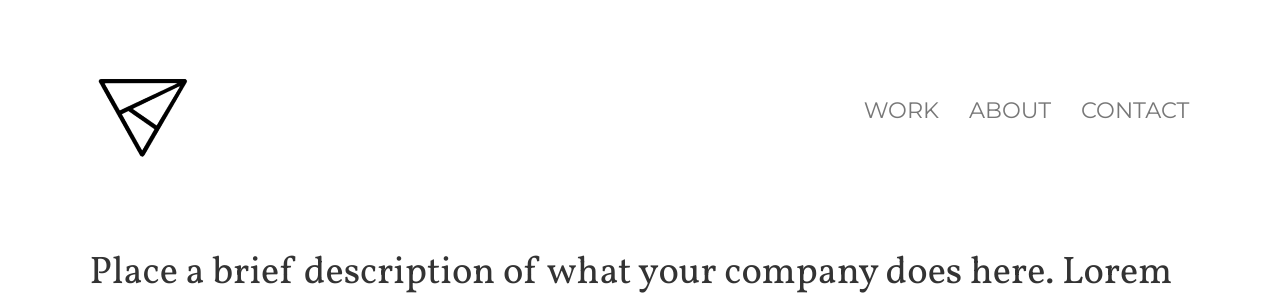
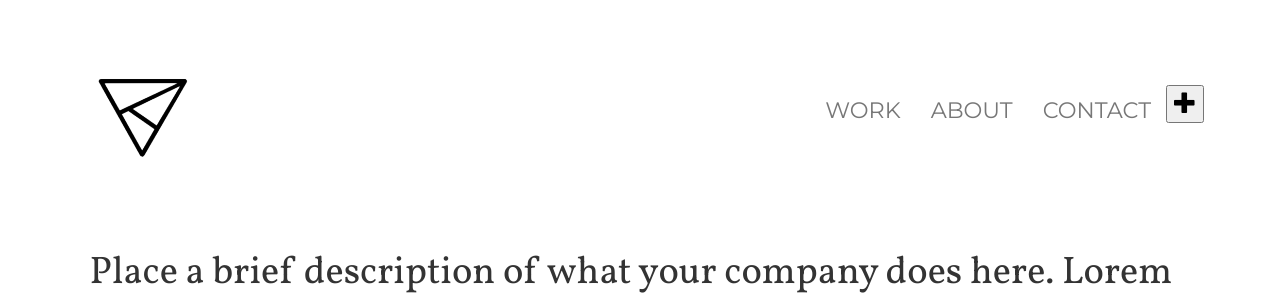
Before and after one commit to maxbert/reimagined-potato, a Flask app: template templates/template1/template1.html in a window 1280 px wide. Shown: the top 300 px of the page. Run offline with Flask 2, Linux system fonts and the light colour scheme; the template is opened without the code that fills it, so the values that code supplies are empty; some libraries are stand-ins or nearby versions.

Commit message:
add plus button to nav

```diff
--- a/templates/template1/template1.html
+++ b/templates/template1/template1.html
@@ -32,6 +32,7 @@
 	<li id="navitem1"><a href="./work/">WORK</a></li>
 	<li id="navitem2"><a href="./about/">ABOUT</a></li>
 	<li id="navitem3"><a href="./contact/">CONTACT</a></li>
+	<li><button id="addnavitem"><span class="glyphicon glyphicon-plus"></span></button>
       </ul>
     </nav>
 
```
